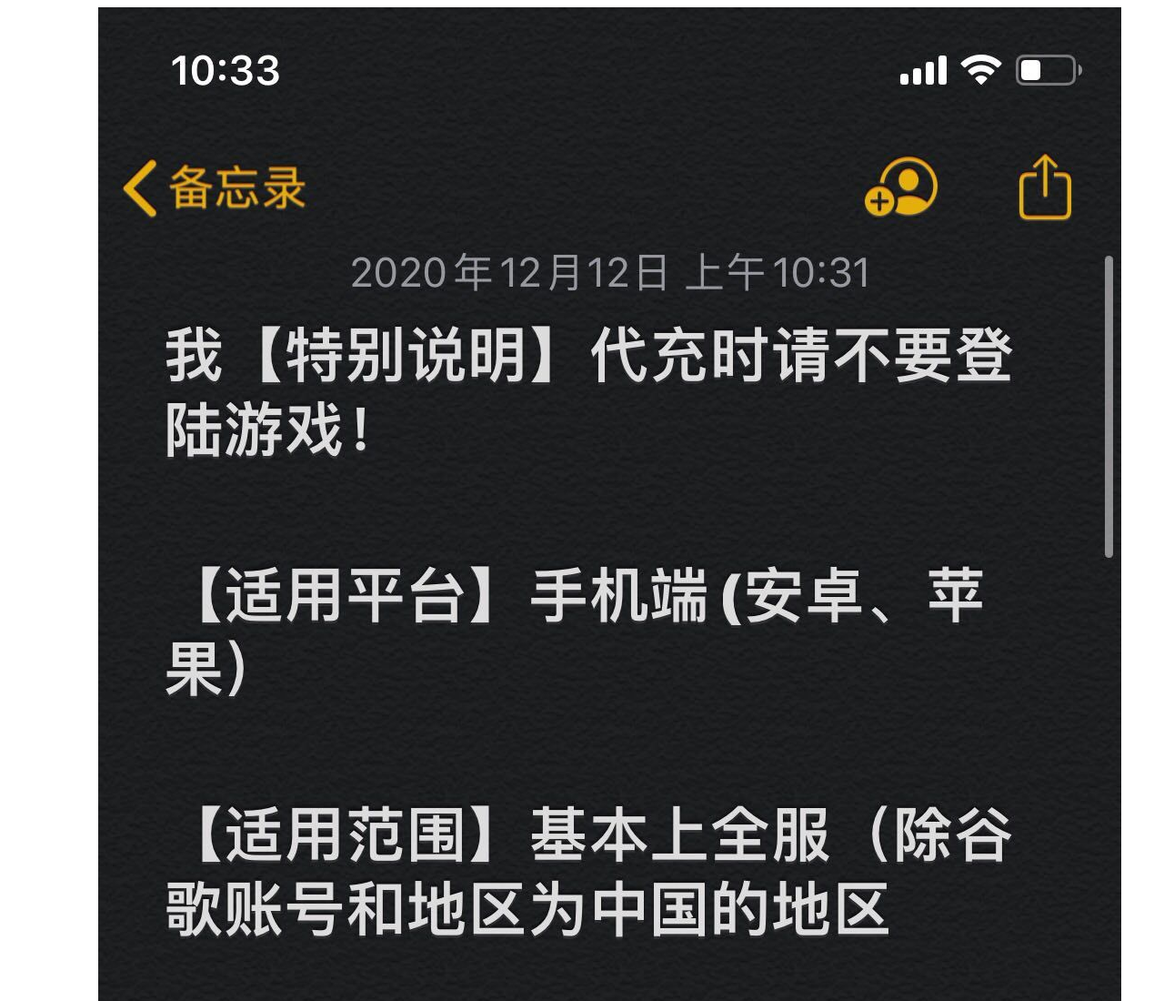
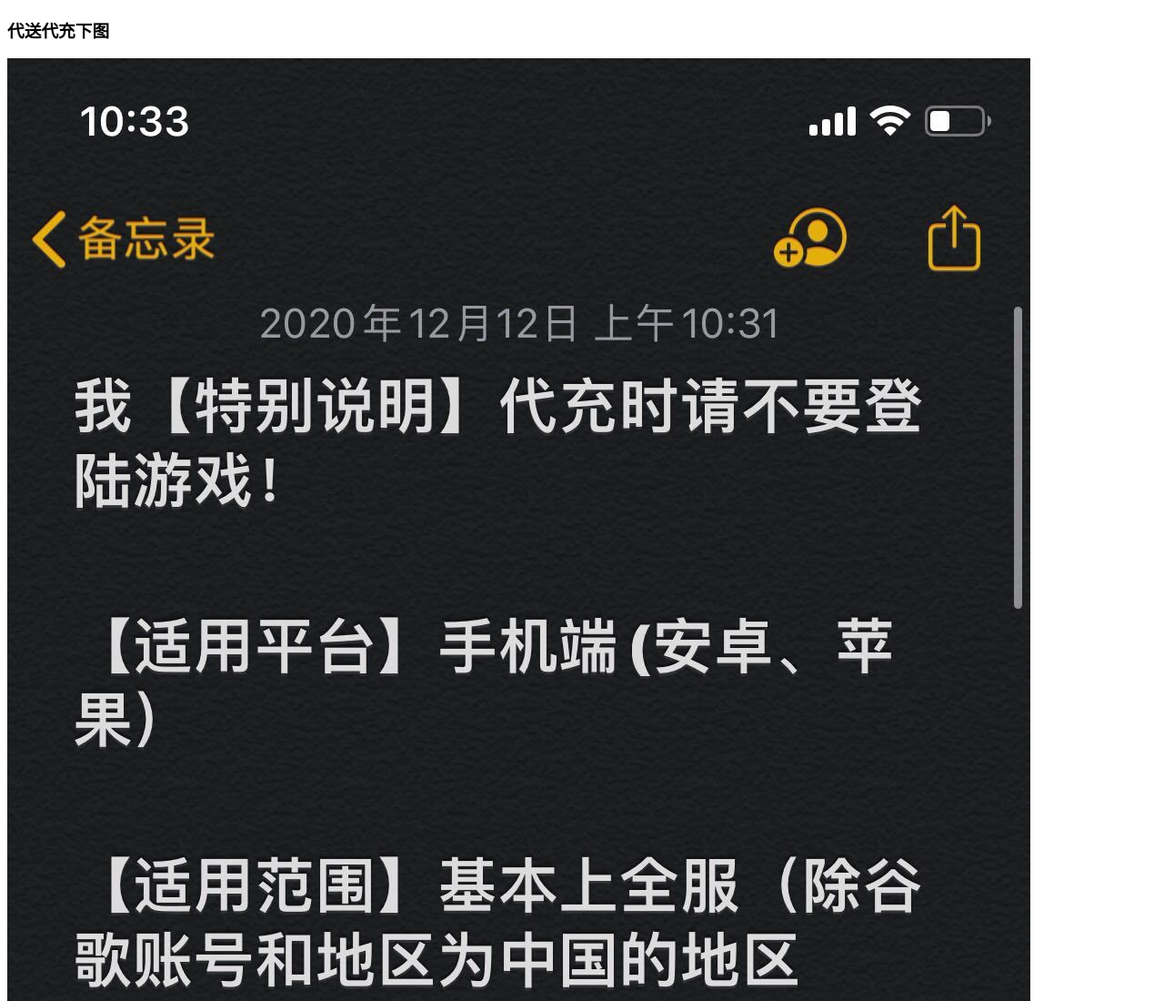
Before and after one commit to WK8612/myphoto, a plain HTML site: page index.htm in a window 1280 px wide. Shown: the top 1100 px of the page at 91% size. Drawn offline with Linux system fonts and the light colour scheme.

Commit message:
Update index.htm

```diff
--- a/index.htm
+++ b/index.htm
@@ -1,7 +1,9 @@
 <!DOCTYPE html>
 <html>
 
-<head>代送代充下图</head>
+<head ></head>
+
+    <H3>代送代充下图 </H3>
     <meta charset="utf-8" />
  <body>
 
```
